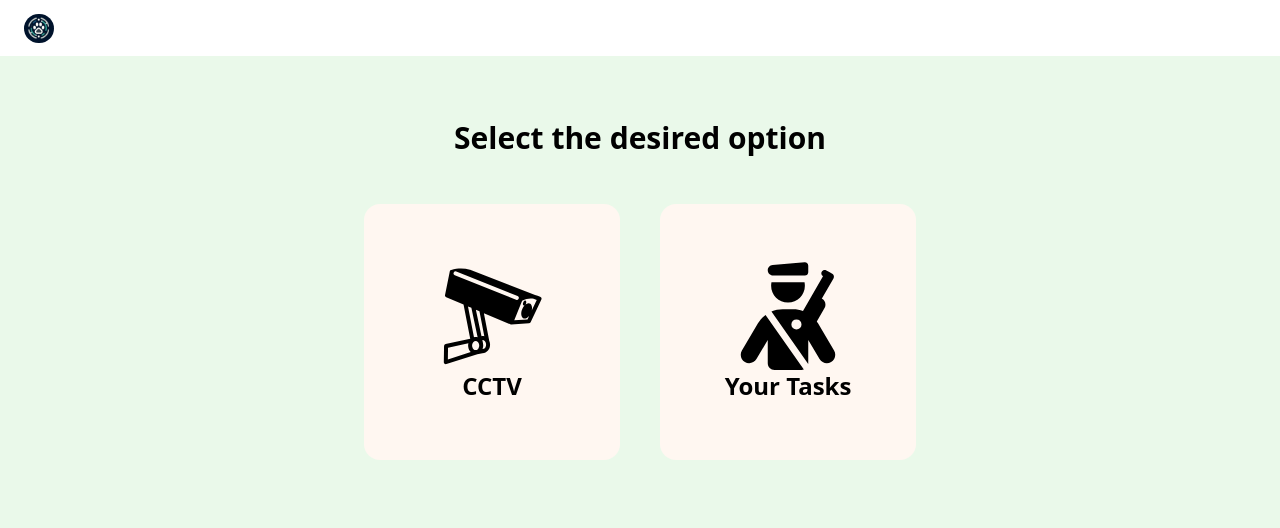
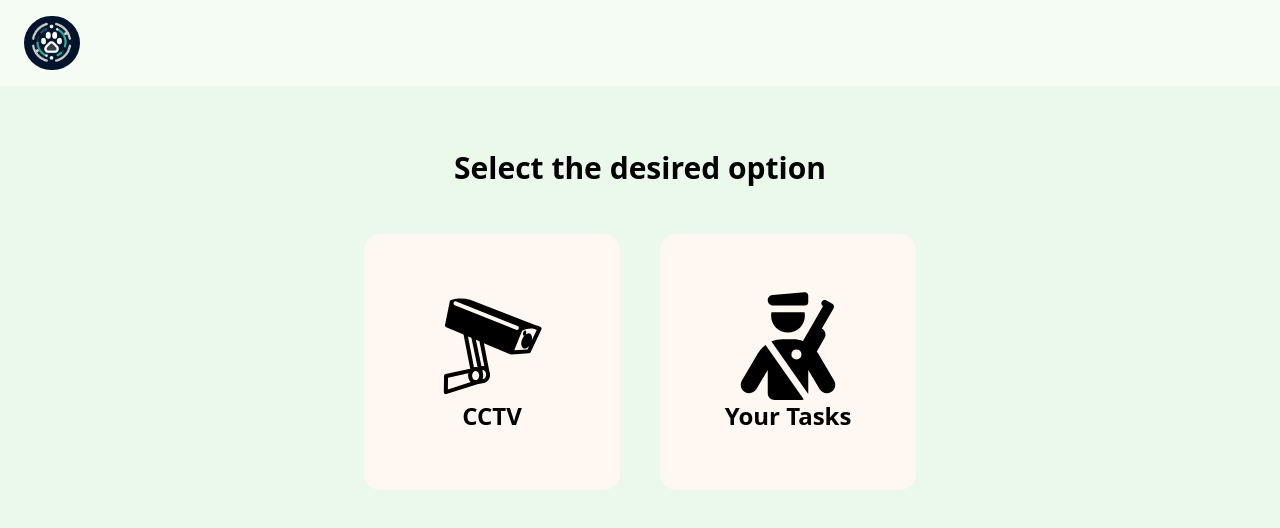
Before and after one commit to wangxuerui2003/Convexhack-2024, a Next.js app: page / in a window 1280 px wide. Shown: the top 528 px of the page. Built offline with nearby package versions, Linux system fonts and the light colour scheme; no server answers.

Commit message:
feat: make animal-g logo bigger in the navbar

```diff
--- a/app/layout.tsx
+++ b/app/layout.tsx
@@ -7,6 +7,9 @@ import ConvexClientProvider from './ConvexClientProvider';
 export const metadata: Metadata = {
   title: 'Animal-G',
   description: 'Railway Station Animal Detector',
+  icons: {
+    icon: '/favicon.ico',
+  },
 };
 
 export default function RootLayout({
--- a/components/AnimalGLogo.tsx
+++ b/components/AnimalGLogo.tsx
@@ -2,14 +2,14 @@ export default function AnimalGLogo() {
   return (
     <div>
       <svg
-        width={30}
-        height={29}
-        viewBox='0 0 30 29'
+        width={56}
+        height={54}
+        viewBox='0 0 56 54'
         fill='none'
         xmlns='http://www.w3.org/2000/svg'
         xmlnsXlink='http://www.w3.org/1999/xlink'
       >
-        <rect width={30} height={29} rx='14.5' fill='url(#pattern0)' />
+        <rect width={56} height={54} rx={27} fill='url(#pattern0)' />
         <defs>
           <pattern
             id='pattern0'
--- a/components/Navbar.tsx
+++ b/components/Navbar.tsx
@@ -3,7 +3,7 @@ import AnimalGLogo from './AnimalGLogo';
 
 export default function Navbar() {
   return (
-    <div className='bg-white w-screen h-14 flex items-center px-6 py-3 overflow-hidden'>
+    <div className='bg-[#ffffff80] w-screen flex items-center px-6 py-4 overflow-hidden'>
       <Link href='/'>
         <AnimalGLogo />
       </Link>
```
